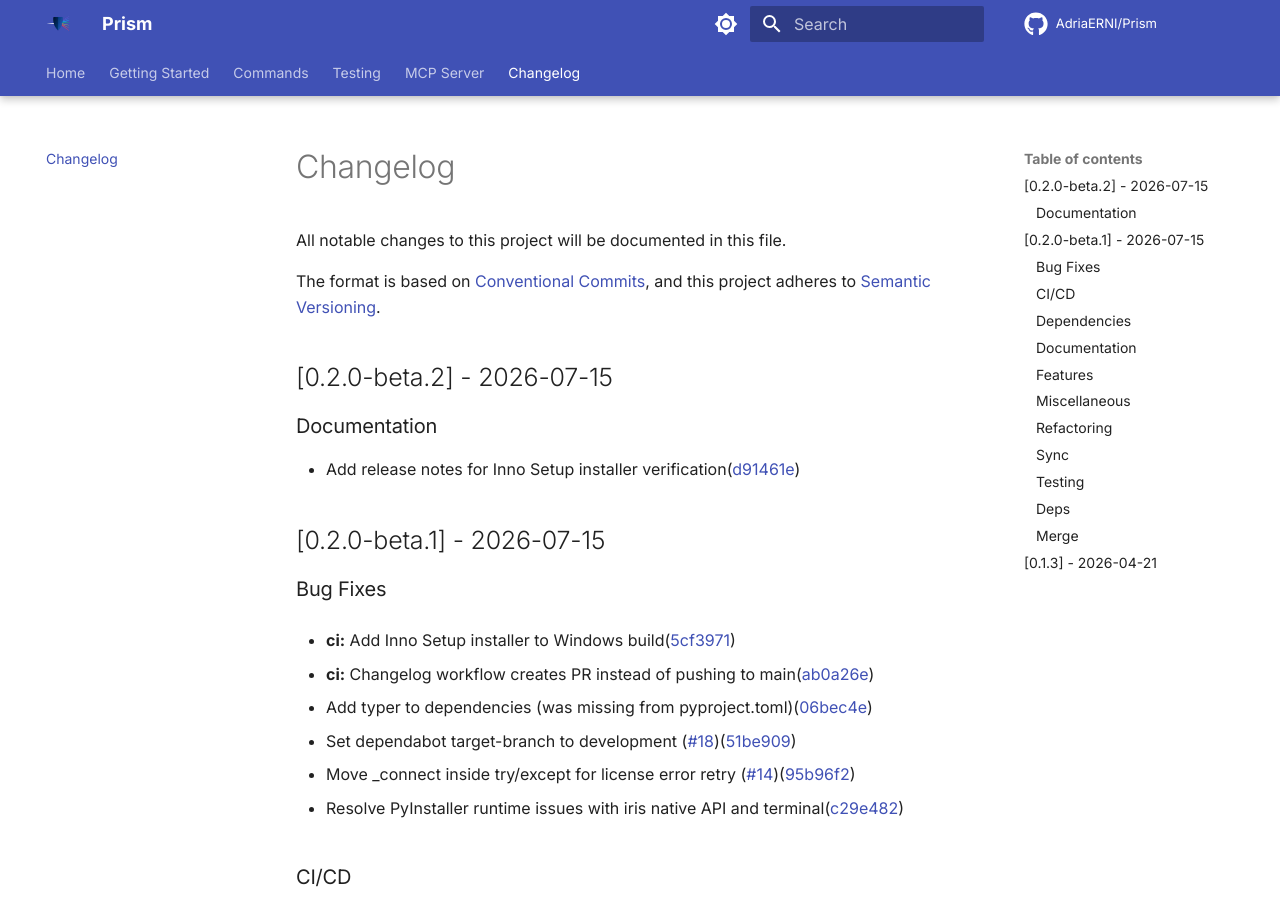
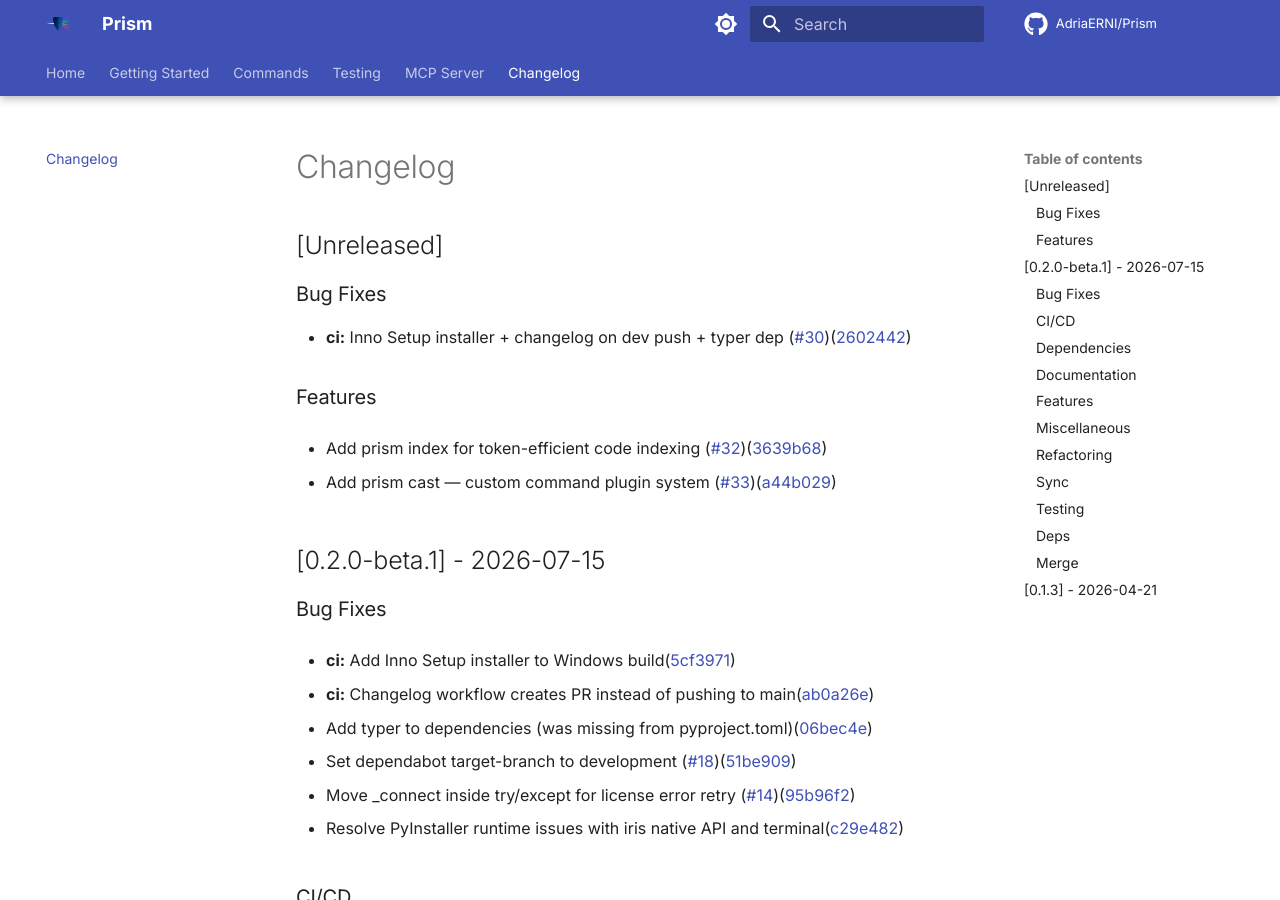
Before and after one commit to AdriaERNI/Prism, an MkDocs documentation site: the page built from docs/changelog.md, in a window 1280 px wide and 900 px high. Built offline with MkDocs 1.6.1 and Material for MkDocs 9.7.7, drawn with Linux system fonts in a browser that asks for light colours; comment, search, counter and statistics services are not loaded.

Commit message:
chore: update changelog [skip ci]

```diff
--- a/docs/changelog.md
+++ b/docs/changelog.md
@@ -1,21 +1,21 @@
 <!-- This file is auto-generated by git-cliff via GitHub Actions. Do not edit manually. -->
 
-# Changelog
 
-All notable changes to this project will be documented in this file.
-
-The format is based on [Conventional Commits](https://www.conventionalcommits.org/),
-and this project adheres to [Semantic Versioning](https://semver.org/spec/v2.0.0.html).
-
-<!-- This file is auto-generated by git-cliff. Do not edit manually. -->
-
-## [0.2.0-beta.2] - 2026-07-15
+## [Unreleased]
 
 
 
-### Documentation
+### Bug Fixes
 
-- Add release notes for Inno Setup installer verification([d91461e](https://github.com/AdriaERNI/Prism/commit/d91461eabae983dfbf50483f7a09b18c57c86b10))
+- **ci:** Inno Setup installer + changelog on dev push + typer dep ([#30](https://github.com/AdriaERNI/Prism/issues/30))([2602442](https://github.com/AdriaERNI/Prism/commit/260244285ef60a4fc676b5adc343e6f0dcbb58e8))
+
+
+
+### Features
+
+- Add prism index for token-efficient code indexing ([#32](https://github.com/AdriaERNI/Prism/issues/32))([3639b68](https://github.com/AdriaERNI/Prism/commit/3639b6830f0583fa8c49d4b99edbff82c3452035))
+
+- Add prism cast — custom command plugin system ([#33](https://github.com/AdriaERNI/Prism/issues/33))([a44b029](https://github.com/AdriaERNI/Prism/commit/a44b029ad0e884cc76e793cdfbda28618a3a2858))
 
 
 
```
Also changed, not shown: CHANGELOG.md (+11 -11 lines).
